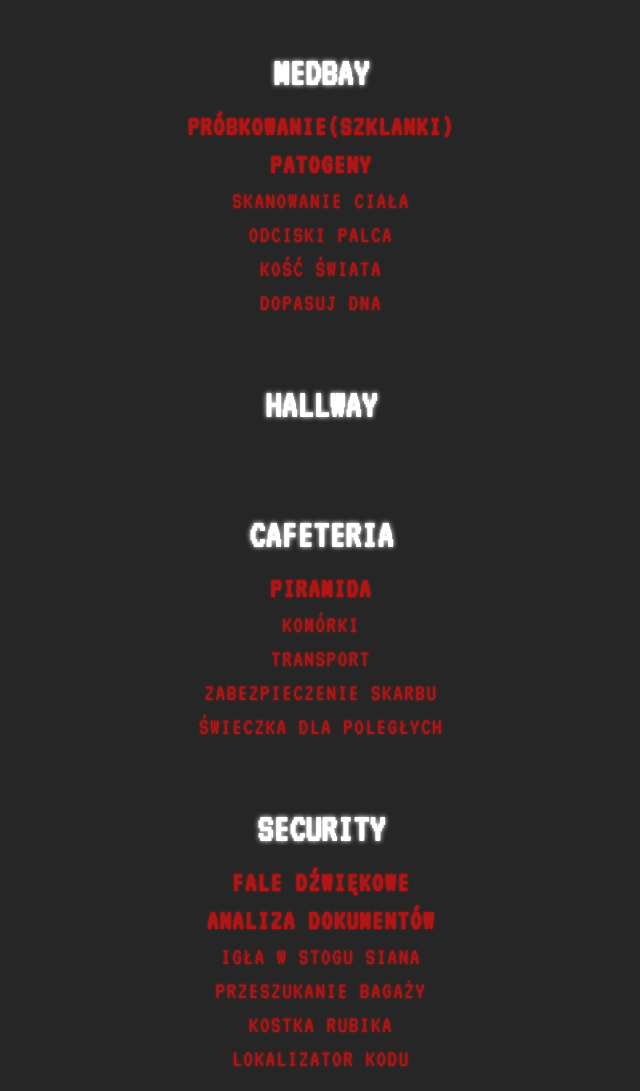
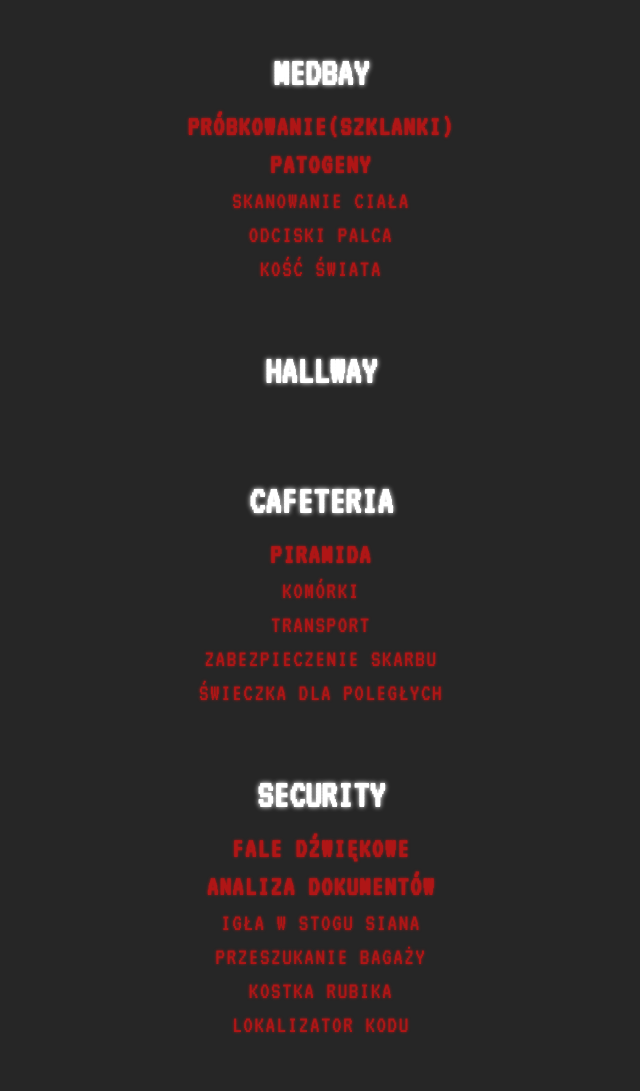
Before and after one commit to Moydoo/reniferparty, a website: page public/index.html in a window 1280 px wide. Shown: the part 1905-2996 px from the top of the page, without its empty margins (314-954 px from the left). Drawn offline with Linux system fonts and the light colour scheme; no server answers.

Commit message:
content changes

```diff
--- a/public/index.html
+++ b/public/index.html
@@ -286,12 +286,6 @@ Spotkania mamy co drugi piątek o godzinie 18:30 na ulicy Golikówka 12 w Krakow
         <span>KOŚĆ ŚWIATA</span>
       </label>
     </div>
-    <div class="task-text_area">
-      <label>
-        <input type="checkbox" name="box39" />
-        <span>DOPASUJ DNA</span>
-      </label>
-    </div>
   </div>
 
   <!-- KAWIARNIA -->
```
